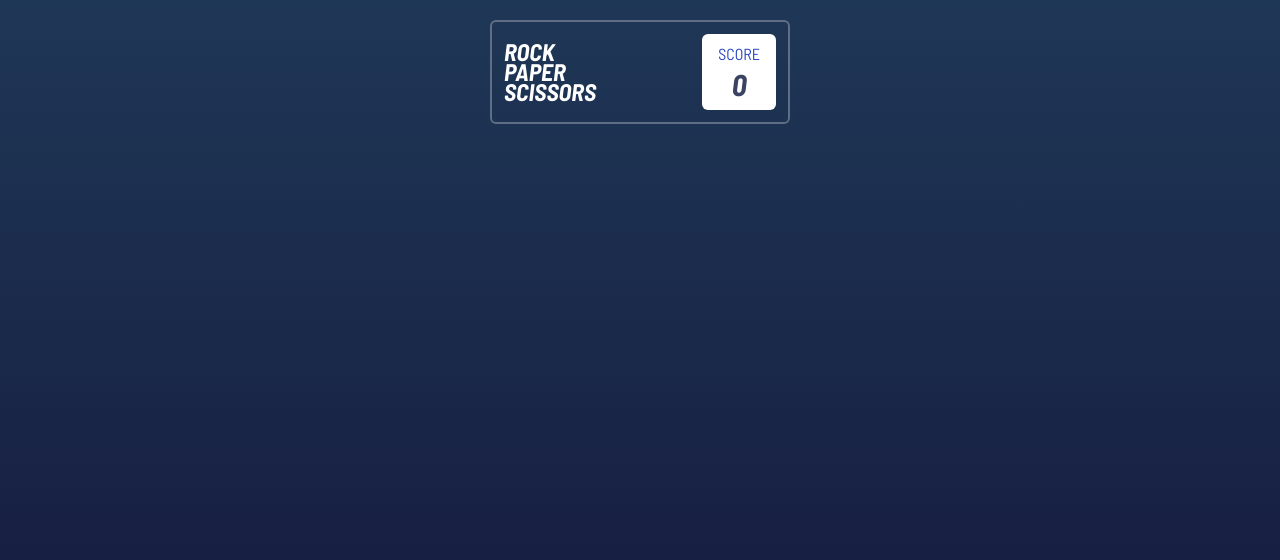
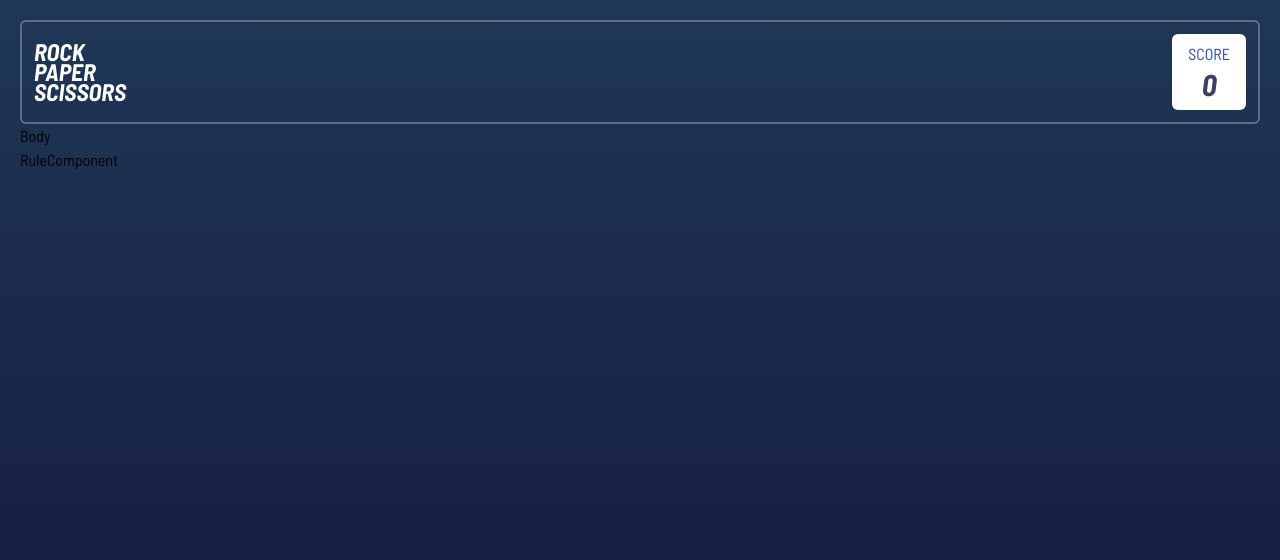
Before and after one commit to mg-wunna/frontend-mentor--rock-paper-scissors, a React (Vite) app: page / in a window 1280 px wide. Shown: the top 560 px of the page. Built offline with nearby package versions, Linux system fonts and the light colour scheme.

Commit message:
feat: 🎸 add application layout

```diff
--- a/index.html
+++ b/index.html
@@ -14,7 +14,7 @@
   <body class="font-barlow-semi-condensed">
     <div
       id="root"
-      class="from-background-radial-gradient-from to-background-radial-gradient-to h-screen bg-gradient-to-b p-5"
+      class="from-background-radial-gradient-from to-background-radial-gradient-to h-screen bg-gradient-to-b"
     ></div>
     <script type="module" src="/src/main.tsx"></script>
   </body>
--- a/src/app.tsx
+++ b/src/app.tsx
@@ -1,13 +1,16 @@
 import { useState } from "react";
 import ScoreComponent from "./components/score.component";
+import RuleComponent from "./components/rule.component";
 
 const App = () => {
-  const [score, setScore] = useState(0);
+  const [score] = useState(0);
 
   return (
-    <>
+    <div className="flex flex-col justify-between p-5">
       <ScoreComponent score={score} />
-    </>
+      <div>Body</div>
+      <RuleComponent />
+    </div>
   );
 };
 
--- /dev/null
+++ b/src/components/rule.component.tsx
@@ -0,0 +1,5 @@
+const RuleComponent = () => {
+  return <div>RuleComponent</div>;
+};
+
+export default RuleComponent;
--- a/src/components/score.component.tsx
+++ b/src/components/score.component.tsx
@@ -4,7 +4,7 @@ type ScoreComponentProps = {
 
 const ScoreComponent = ({ score }: ScoreComponentProps) => {
   return (
-    <div className="border-neutral-header-outline mx-auto flex w-[300px] items-center justify-between rounded-md border-2 border-solid p-3">
+    <div className="border-neutral-header-outline mx-auto flex w-full items-center justify-between rounded-md border-2 border-solid p-3">
       <div className="text-2xl font-bold uppercase leading-5 text-white">
         <p>Rock</p>
         <p>Paper</p>
```
